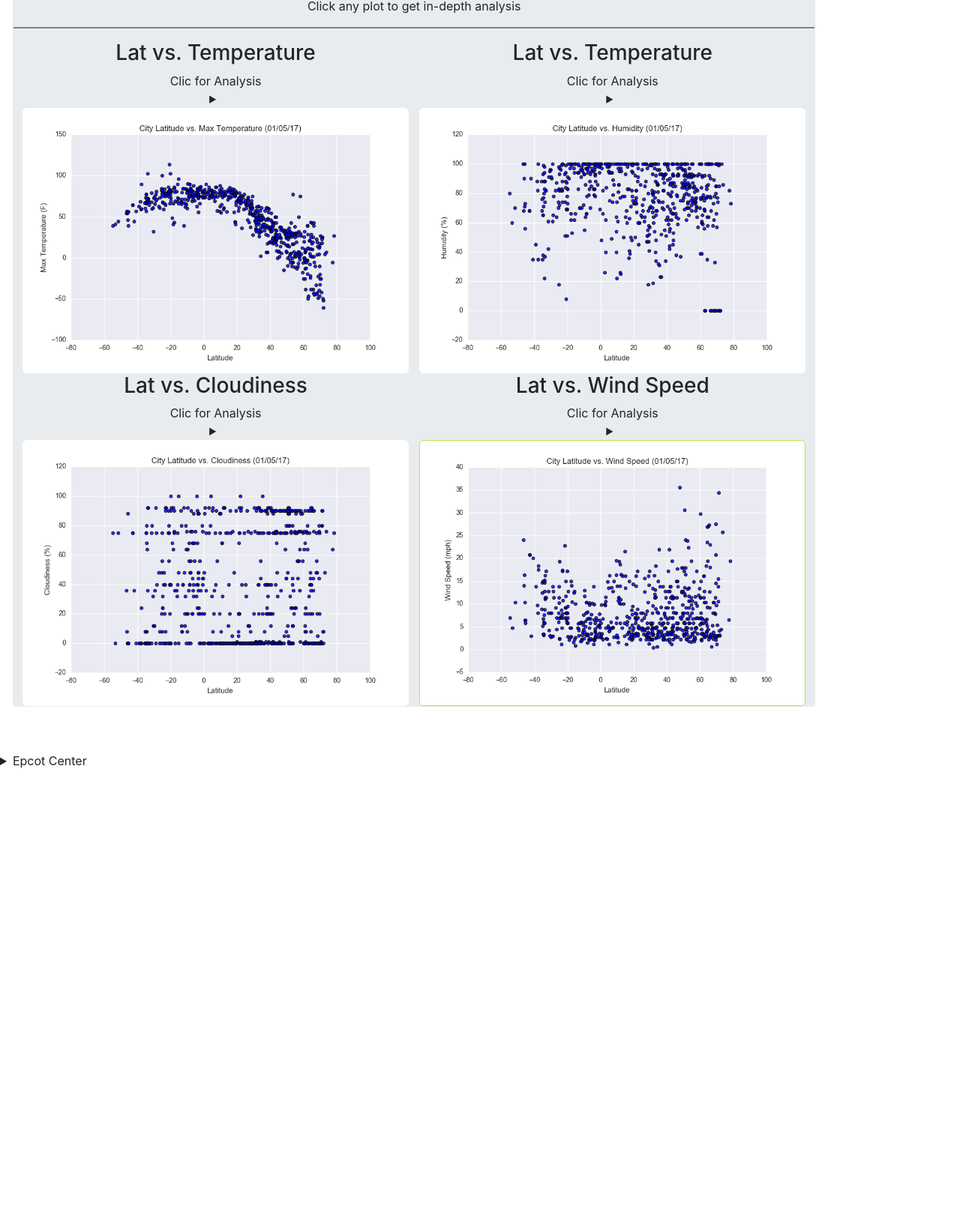
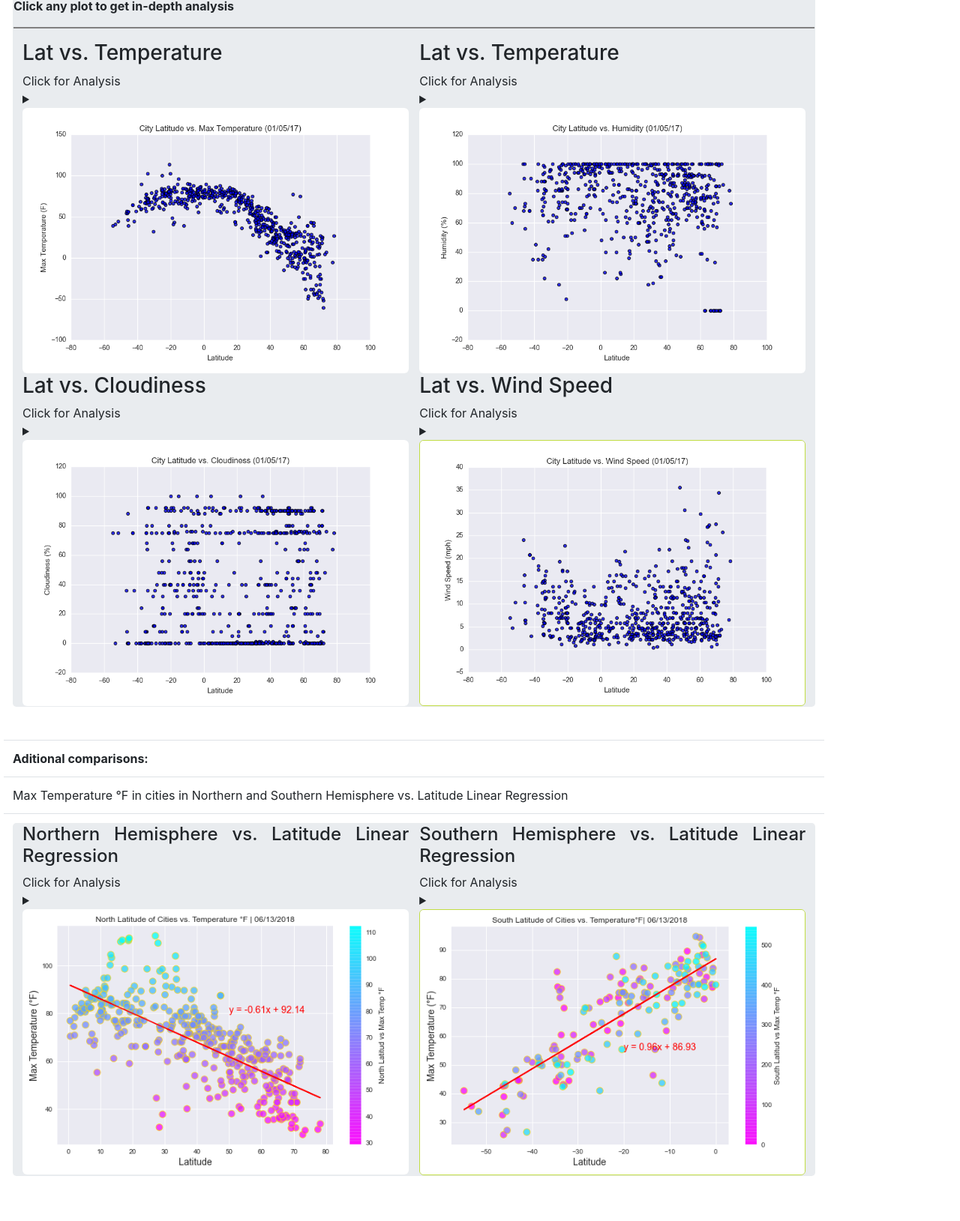
Before and after one commit to Solorzanoluisalberto/Web-Design-Challenge, a plain HTML site: page comparison.html in a window 1280 px wide. Shown: the part 140-1769 px from the top of the page at 75% size. Before the commit the page ends 1167 px from the top, so only its background shows below. Drawn offline with Linux system fonts and the light colour scheme.

Commit message:
additional comparisons plots

```diff
--- a/comparison.html
+++ b/comparison.html
@@ -52,18 +52,17 @@
 <br>
 <div class="table-responsive">
 <table class="table">
-
 <tr>
-  <td style="text-align: center">
+  <td style="text-align: justify">
     <div class="jumbotron">
       <div class="row">
         <div class="box visualization col-md-12" style="border-radius:6px"><h2>Comparison: Latitude vs. X</h2></div>
       </div>
-      Click any plot to get in-depth analysis
+      <b>Click any plot to get in-depth analysis</b>
     <hr style="height:2px;border-width:0;color:gray;background-color:gray">
     <div class="row">
       <div class="col-xs-12 col-sm-3 col-md-6">
-        <h3>Lat vs. Temperature </h3> Clic for Analysis<br>
+        <h3>Lat vs. Temperature </h3> Click for Analysis<br>
         <details>
           <summary>
             <img style="border-radius:6px" src="Resources/assets/images/Fig1.png" width="100%">
@@ -76,7 +75,7 @@
         </details>
       </div>
       <div class="col-xs-12 col-sm-3 col-md-6">
-        <h3>Lat vs. Temperature </h3> Clic for Analysis<br>
+        <h3>Lat vs. Temperature </h3> Click for Analysis<br>
         <details>
           <summary>
             <img style="border-radius:6px" src="Resources/assets/images/Fig2.png" width="100%">
@@ -88,7 +87,7 @@
         </details>
       </div>
       <div class="col-xs-12 col-sm-3 col-md-6">
-        <h3>Lat vs. Cloudiness </h3> Clic for Analysis<br>
+        <h3>Lat vs. Cloudiness </h3> Click for Analysis<br>
         <details>
           <summary>
             <img style="border-radius:6px" src="Resources/assets/images/Fig3.png" alt="Cloudiness" width="100%">
@@ -99,7 +98,7 @@
         </details>
       </div>
       <div class="col-xs-12 col-sm-3 col-md-6">
-        <h3>Lat vs. Wind Speed </h3> Clic for Analysis<br>
+        <h3>Lat vs. Wind Speed </h3> Click for Analysis<br>
         <details>
           <summary>
             <img style="border:1px solid #c1dd43; border-radius:6px" src="Resources/assets/images/Fig4.png" width="100%">
@@ -117,13 +116,52 @@
     <!-- 2  -->
   </div></td>
 </tr>
+<tr>
+  <td><b>Aditional comparisons:</b></td>
+</tr>
+<tr>
+  <td>Max Temperature °F in cities in Northern and Southern Hemisphere vs. Latitude Linear Regression</td>
+</tr>
+<tr>
+  <td style="text-align: justify">
+    <div class="jumbotron">
+    <div class="row">
+    <div class="col-xs-12 col-sm-3 col-md-6">
+      <h4>Northern Hemisphere vs. Latitude Linear Regression</h4> Click for Analysis<br>
+      <details>
+        <summary>
+          <img style="border-radius:6px" src="Resources/assets/images/Fig5.png" alt="Cloudiness" width="100%">
+        </summary>
+        <p>
+          the intercept :92.136<br>
+          correlation:-0.729<br>
+          Lat linear regression model :y = -0.61x + 92.14<br>
+          ===============================================<br><br>
+          I observe that both variables have a very high inverse (negative) correlation based on the value: -0.729, that is -72.9%, which indicates that are inversely proportional, as long as the Latitude decreases, approaches 0° (Equator), the Temeprature °F increases in the same proportion.
+        </p>
+      </details>
+    </div>
+    <div class="col-xs-12 col-sm-3 col-md-6">
+      <h4>Southern Hemisphere vs. Latitude Linear Regression</h4> Click for Analysis<br>
+      <details>
+        <summary>
+          <img style="border:1px solid #c1dd43; border-radius:6px" src="Resources/assets/images/Fig6.png" width="100%">
+        </summary>
+        <p>the intercept :86.934 <br>
+          correlation:0.83<br>
+          Lat linear regression model :y = 0.96x + 86.93<br>
+          ==============================================<br><br>
+          There is a very high correlation based on the value 0.83, that is: 83.0%, which indicates that they are directly proportional, while the Latitude increases, Lat approaches zero (Equator), the Temeprature °F also increases, in the same proportion.
+        </p>
+      </details>
+    </div>
+    </div>
+    </div>
+  </td>
+</tr>
 </table>
 </div>
 
-<details>
-  <summary>Epcot Center</summary>
-  <p>Epcot is a theme park at Walt Disney World Resort featuring exciting attractions, international pavilions, award-winning fireworks and seasonal special events.</p>
-</details>
 
 
 <!--
```
Also changed, not shown: Resources/assets/images/Fig5.png (added), Resources/assets/images/Fig6.png (added), 1 other file.
